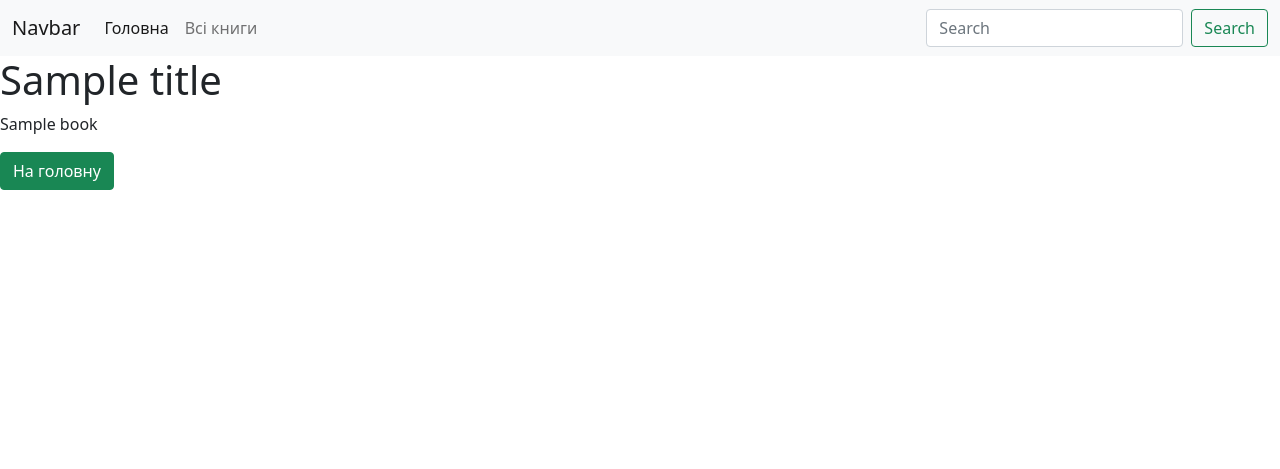
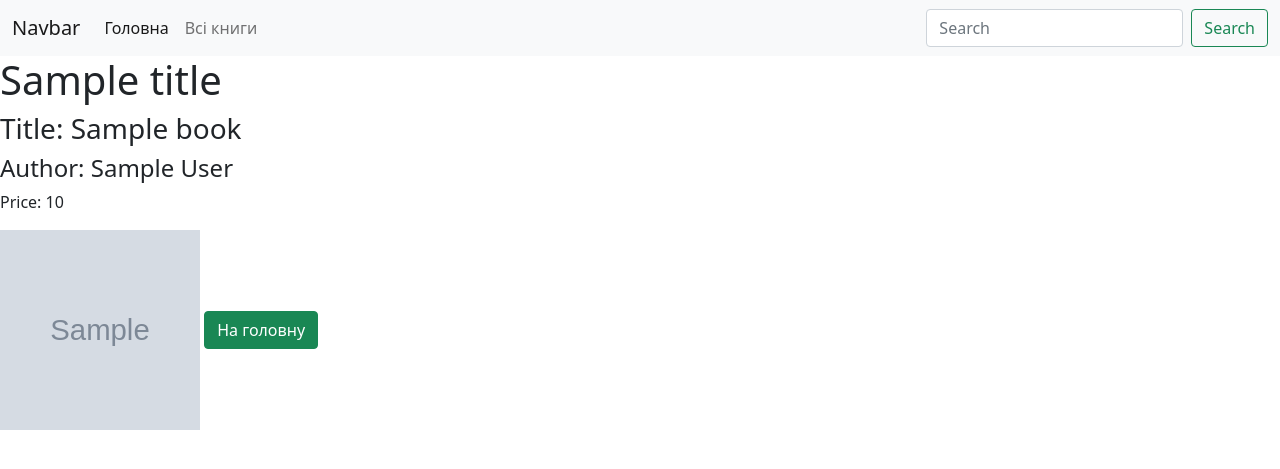
Before and after one commit to smartguy-coder/fastapi_18072023, a FastAPI app: template templates/all_books.html in a window 1280 px wide. Shown: the top 469 px of the page. Run offline with FastAPI, Linux system fonts and the light colour scheme; the template is opened without the code that fills it: most values are stand-ins (such as "Sample title", 1, 10 or a date in 2020); grey boxes marked "Sample" are stand-in pictures.

Commit message:
fastapi - 2555

```diff
--- a/main.py
+++ b/main.py
@@ -54,7 +54,7 @@ def main(request: Request):
 
 @app.get('/all-books', tags=['web'])
 def all_books(request: Request):
-    books = db.get_books(limit=5)
+    books = db.get_books(limit=15)
     books_serialized = _serialize_books(books)
     context = {
         'title': 'Our books',
--- a/templates/all_books.html
+++ b/templates/all_books.html
@@ -8,7 +8,10 @@
     <h1>{{ title }}</h1>
 
     {% for book in books %}
-        <p>{{ book }}</p>
+        <h3>Title: {{ book.title }}</h3>
+        <h4>Author: {{ book.author }}</h4>
+        <p>Price: {{ book.price }}</p>
+    <img src="{{ url_for('static', path='images/' + book.image) }}" alt="" width="200" height="200">
     {% endfor %}
 
 
```
